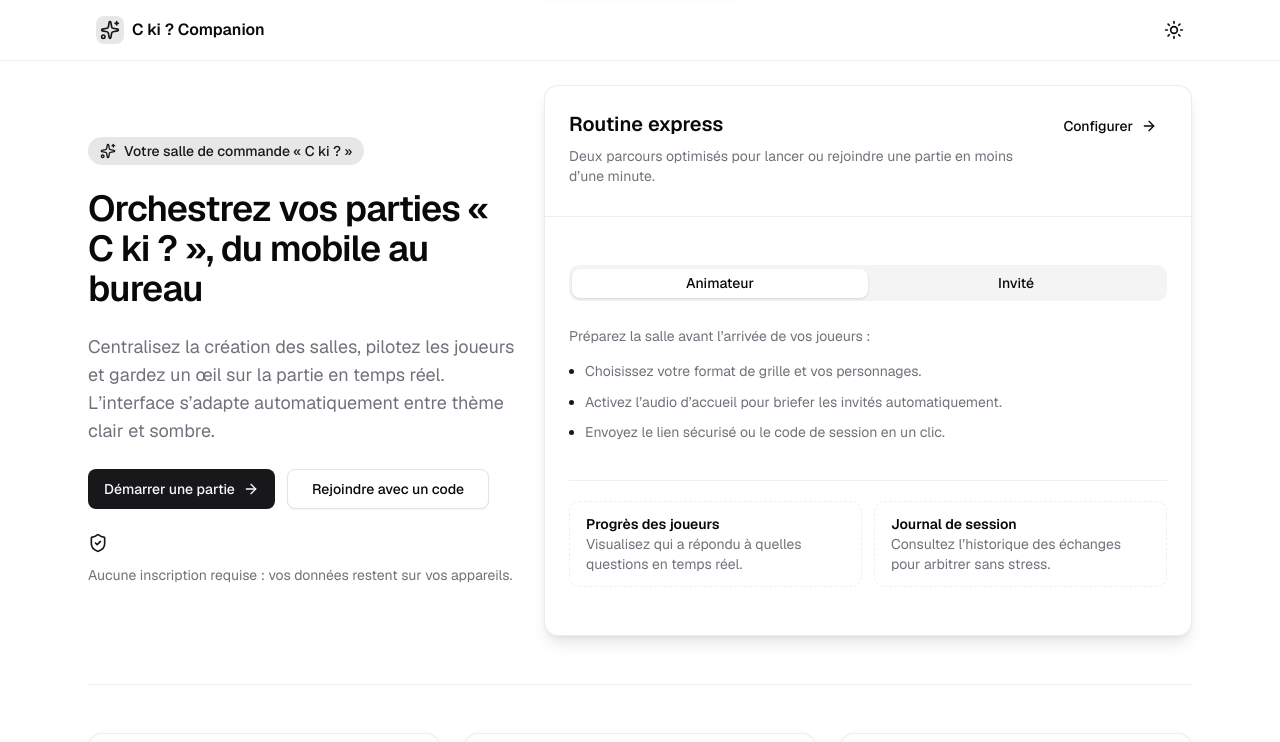
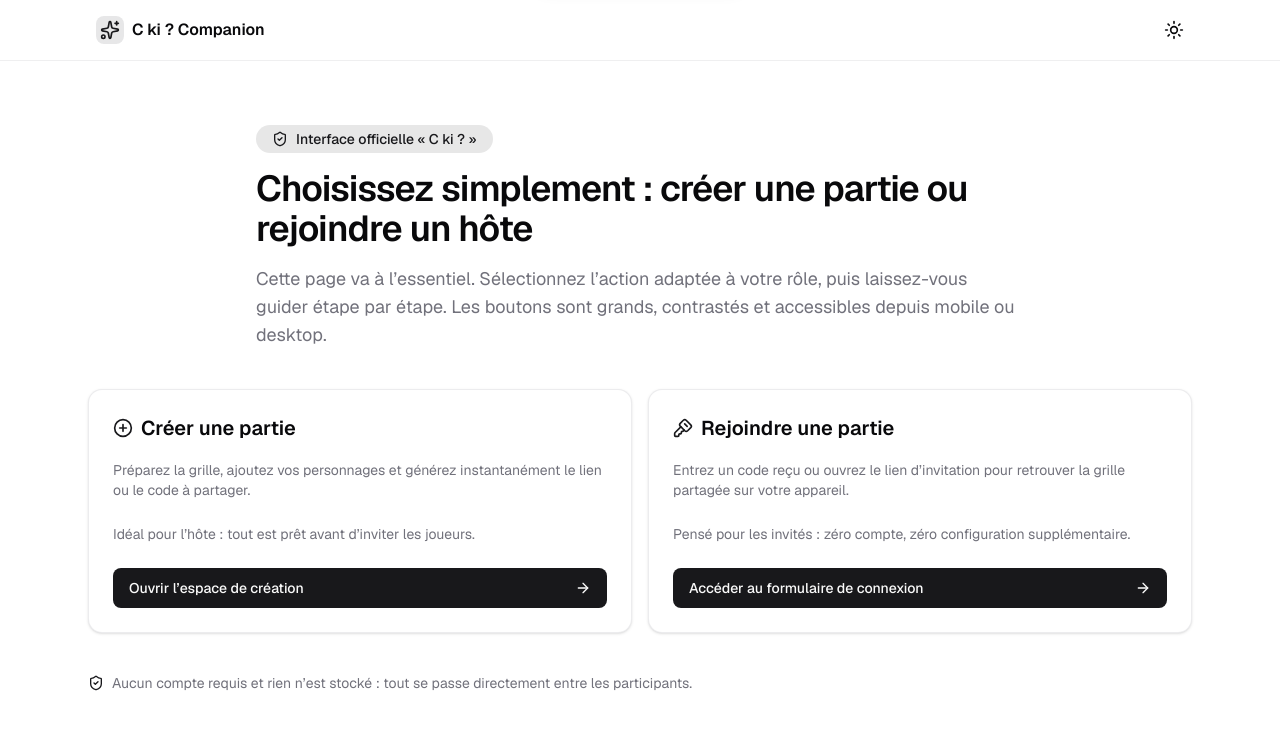
Before and after one commit to aifedespaix/cki, a Next.js app: page / in a window 1280 px wide. Shown: the top 742 px of the page. Built offline with nearby package versions, Linux system fonts and the light colour scheme.

Commit message:
Simplify home page to highlight primary actions

```diff
--- a/src/app/page.tsx
+++ b/src/app/page.tsx
@@ -1,202 +1,107 @@
 import {
   ArrowRightIcon,
-  KeyboardIcon,
+  KeySquareIcon,
+  PlusCircleIcon,
   ShieldCheckIcon,
-  SmartphoneIcon,
-  SparklesIcon,
-  UsersIcon,
 } from "lucide-react";
 import Link from "next/link";
 
 import { Button } from "@/components/ui/button";
 import {
   Card,
-  CardAction,
   CardContent,
   CardDescription,
   CardHeader,
   CardTitle,
 } from "@/components/ui/card";
-import { Separator } from "@/components/ui/separator";
-import { Tabs, TabsContent, TabsList, TabsTrigger } from "@/components/ui/tabs";
 
-const featureCards = [
+const actions = [
   {
-    title: "Partage instantané",
+    id: "create",
+    title: "Créer une partie",
     description:
-      "Envoyez un simple lien d’invitation à vos proches, sans jargon technique ni étapes complexes.",
-    icon: SparklesIcon,
+      "Préparez la grille, ajoutez vos personnages et générez instantanément le lien ou le code à partager.",
+    helper: "Idéal pour l’hôte : tout est prêt avant d’inviter les joueurs.",
+    href: "/create",
+    buttonLabel: "Ouvrir l’espace de création",
+    icon: PlusCircleIcon,
   },
   {
-    title: "Pensé pour le mobile",
+    id: "join",
+    title: "Rejoindre une partie",
     description:
-      "Barre de navigation inférieure, boutons élargis et gestes simples pour jouer d’une seule main.",
-    icon: SmartphoneIcon,
+      "Entrez un code reçu ou ouvrez le lien d’invitation pour retrouver la grille partagée sur votre appareil.",
+    helper:
+      "Pensé pour les invités : zéro compte, zéro configuration supplémentaire.",
+    href: "/join",
+    buttonLabel: "Accéder au formulaire de connexion",
+    icon: KeySquareIcon,
   },
-  {
-    title: "Accessibilité native",
-    description:
-      "Focus visibles, commandes clavier, contrastes élevés et lecture d’écran optimisée.",
-    icon: KeyboardIcon,
-  },
-];
+] as const;
 
 export default function Home() {
   return (
-    <div className="flex flex-col gap-12">
-      <section className="grid gap-6 md:grid-cols-[minmax(0,2fr)_minmax(0,3fr)] md:items-center">
-        <div className="space-y-6">
-          <div className="inline-flex items-center gap-2 rounded-full bg-primary/10 px-3 py-1 text-sm font-medium text-primary">
-            <SparklesIcon aria-hidden="true" className="size-4" />
-            Votre salle de commande « C ki ? »
-          </div>
+    <div className="flex flex-1 flex-col gap-10 py-10">
+      <section className="mx-auto flex w-full max-w-3xl flex-col items-center gap-4 text-center sm:items-start sm:text-left">
+        <span className="inline-flex items-center gap-2 rounded-full bg-primary/10 px-4 py-1 text-sm font-medium text-primary">
+          <ShieldCheckIcon aria-hidden="true" className="size-4" />
+          Interface officielle « C ki ? »
+        </span>
         <h1 className="text-3xl font-semibold tracking-tight sm:text-4xl">
-            Orchestrez vos parties « C ki ? », du mobile au bureau
+          Choisissez simplement : créer une partie ou rejoindre un hôte
         </h1>
         <p className="text-base text-muted-foreground sm:text-lg">
-            Centralisez la création des salles, pilotez les joueurs et gardez un
-            œil sur la partie en temps réel. L’interface s’adapte
-            automatiquement entre thème clair et sombre.
+          Cette page va à l’essentiel. Sélectionnez l’action adaptée à votre
+          rôle, puis laissez-vous guider étape par étape. Les boutons sont
+          grands, contrastés et accessibles depuis mobile ou desktop.
         </p>
-          <div className="flex flex-col gap-3 sm:flex-row">
-            <Button asChild size="lg" className="group">
-              <Link href="/create">
-                Démarrer une partie
+      </section>
+
+      <section className="grid gap-4 md:grid-cols-2">
+        {actions.map((action) => (
+          <Card
+            key={action.id}
+            className="flex h-full flex-col border border-border/70"
+          >
+            <CardHeader className="space-y-3">
+              <CardTitle className="flex items-center gap-2 text-xl">
+                <action.icon
+                  aria-hidden="true"
+                  className="size-5 text-primary"
+                />
+                {action.title}
+              </CardTitle>
+              <CardDescription>{action.description}</CardDescription>
+            </CardHeader>
+            <CardContent className="mt-auto flex flex-col gap-6">
+              <p className="text-sm text-muted-foreground">{action.helper}</p>
+              <Button
+                asChild
+                size="lg"
+                className="group justify-between gap-3"
+                aria-label={`${action.title} : ${action.buttonLabel}`}
+              >
+                <Link href={action.href}>
+                  <span className="text-left">{action.buttonLabel}</span>
                   <ArrowRightIcon
                     aria-hidden="true"
                     className="size-4 transition-transform group-hover:translate-x-1"
                   />
                 </Link>
               </Button>
-            <Button asChild variant="outline" size="lg">
-              <Link href="/join">Rejoindre avec un code</Link>
-            </Button>
-          </div>
-          <div className="flex flex-wrap items-center gap-3 text-sm text-muted-foreground">
-            <ShieldCheckIcon
-              aria-hidden="true"
-              className="size-5 text-primary"
-            />
-            <span>
-              Aucune inscription requise : vos données restent sur vos
-              appareils.
-            </span>
-          </div>
-        </div>
-        <Card className="border border-border/70 shadow-lg shadow-primary/10">
-          <CardHeader className="border-b border-border/70">
-            <div className="flex flex-col gap-2">
-              <CardTitle className="text-xl">Routine express</CardTitle>
-              <CardDescription>
-                Deux parcours optimisés pour lancer ou rejoindre une partie en
-                moins d’une minute.
-              </CardDescription>
-            </div>
-            <CardAction>
-              <Button asChild size="sm" variant="ghost" className="gap-2">
-                <Link href="/create">
-                  Configurer
-                  <ArrowRightIcon aria-hidden="true" className="size-4" />
-                </Link>
-              </Button>
-            </CardAction>
-          </CardHeader>
-          <CardContent className="space-y-5 py-6">
-            <Tabs defaultValue="host" className="space-y-4">
-              <TabsList className="grid w-full grid-cols-2">
-                <TabsTrigger value="host">Animateur</TabsTrigger>
-                <TabsTrigger value="guest">Invité</TabsTrigger>
-              </TabsList>
-              <TabsContent
-                value="host"
-                className="space-y-3 text-sm leading-relaxed text-muted-foreground"
-              >
-                <p>Préparez la salle avant l’arrivée de vos joueurs :</p>
-                <ul className="space-y-2 pl-4 marker:text-primary">
-                  <li className="list-disc">
-                    Choisissez votre format de grille et vos personnages.
-                  </li>
-                  <li className="list-disc">
-                    Activez l’audio d’accueil pour briefer les invités
-                    automatiquement.
-                  </li>
-                  <li className="list-disc">
-                    Envoyez le lien sécurisé ou le code de session en un clic.
-                  </li>
-                </ul>
-              </TabsContent>
-              <TabsContent
-                value="guest"
-                className="space-y-3 text-sm leading-relaxed text-muted-foreground"
-              >
-                <p>Une expérience fluide pour les participants :</p>
-                <ul className="space-y-2 pl-4 marker:text-primary">
-                  <li className="list-disc">
-                    Saisie rapide du code ou ouverture directe via un lien
-                    partagé.
-                  </li>
-                  <li className="list-disc">
-                    Compatibilité mobile et desktop avec synchronisation
-                    instantanée.
-                  </li>
-                  <li className="list-disc">
-                    Aide contextuelle et rappels des règles à portée de main.
-                  </li>
-                </ul>
-              </TabsContent>
-            </Tabs>
-            <Separator className="bg-border/60" />
-            <div className="grid gap-3 sm:grid-cols-2">
-              <div className="rounded-lg border border-dashed border-border/60 px-4 py-3 text-sm text-muted-foreground">
-                <div className="font-semibold text-foreground">
-                  Progrès des joueurs
-                </div>
-                <p>
-                  Visualisez qui a répondu à quelles questions en temps réel.
-                </p>
-              </div>
-              <div className="rounded-lg border border-dashed border-border/60 px-4 py-3 text-sm text-muted-foreground">
-                <div className="font-semibold text-foreground">
-                  Journal de session
-                </div>
-                <p>
-                  Consultez l’historique des échanges pour arbitrer sans stress.
-                </p>
-              </div>
-            </div>
-          </CardContent>
-        </Card>
-      </section>
-      <Separator className="bg-border/60" />
-      <section className="grid gap-6 md:grid-cols-3">
-        {featureCards.map((feature) => (
-          <Card key={feature.title} className="h-full border border-border/60">
-            <CardHeader className="flex flex-row items-start justify-between border-b border-border/60">
-              <div className="space-y-2">
-                <CardTitle className="text-lg flex items-center gap-2">
-                  <feature.icon
-                    aria-hidden="true"
-                    className="size-5 text-primary"
-                  />
-                  {feature.title}
-                </CardTitle>
-                <CardDescription>{feature.description}</CardDescription>
-              </div>
-              <UsersIcon
-                aria-hidden="true"
-                className="size-5 text-muted-foreground"
-              />
-            </CardHeader>
-            <CardContent className="py-6 text-sm text-muted-foreground">
-              <p>
-                Les actions sont regroupées en onglets et les retours visuels
-                garantissent une compréhension immédiate, quel que soit
-                l’appareil utilisé.
-              </p>
             </CardContent>
           </Card>
         ))}
       </section>
+
+      <p className="flex items-start justify-center gap-2 text-sm text-muted-foreground sm:justify-start">
+        <ShieldCheckIcon
+          aria-hidden="true"
+          className="mt-0.5 size-4 text-primary"
+        />
+        Aucun compte requis et rien n’est stocké : tout se passe directement
+        entre les participants.
+      </p>
     </div>
   );
 }
```
Lines whose indentation alone changed are shown as unchanged.
